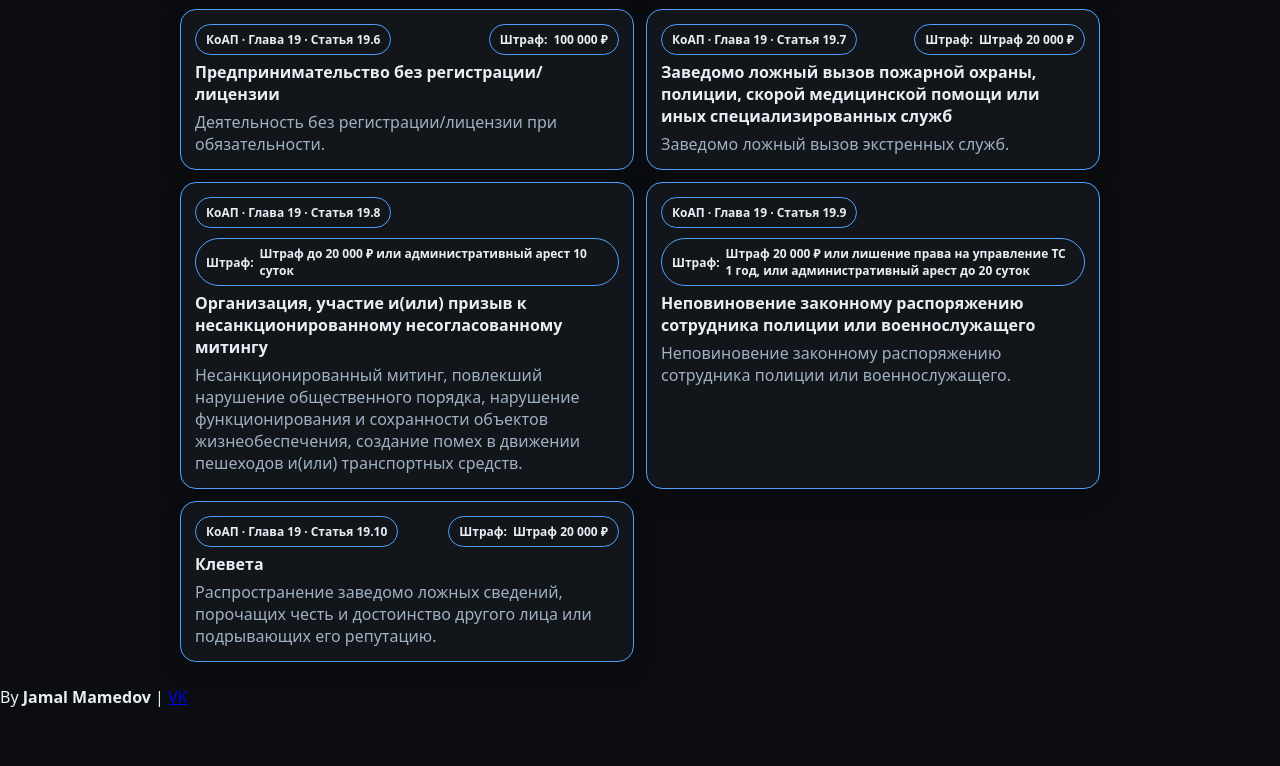
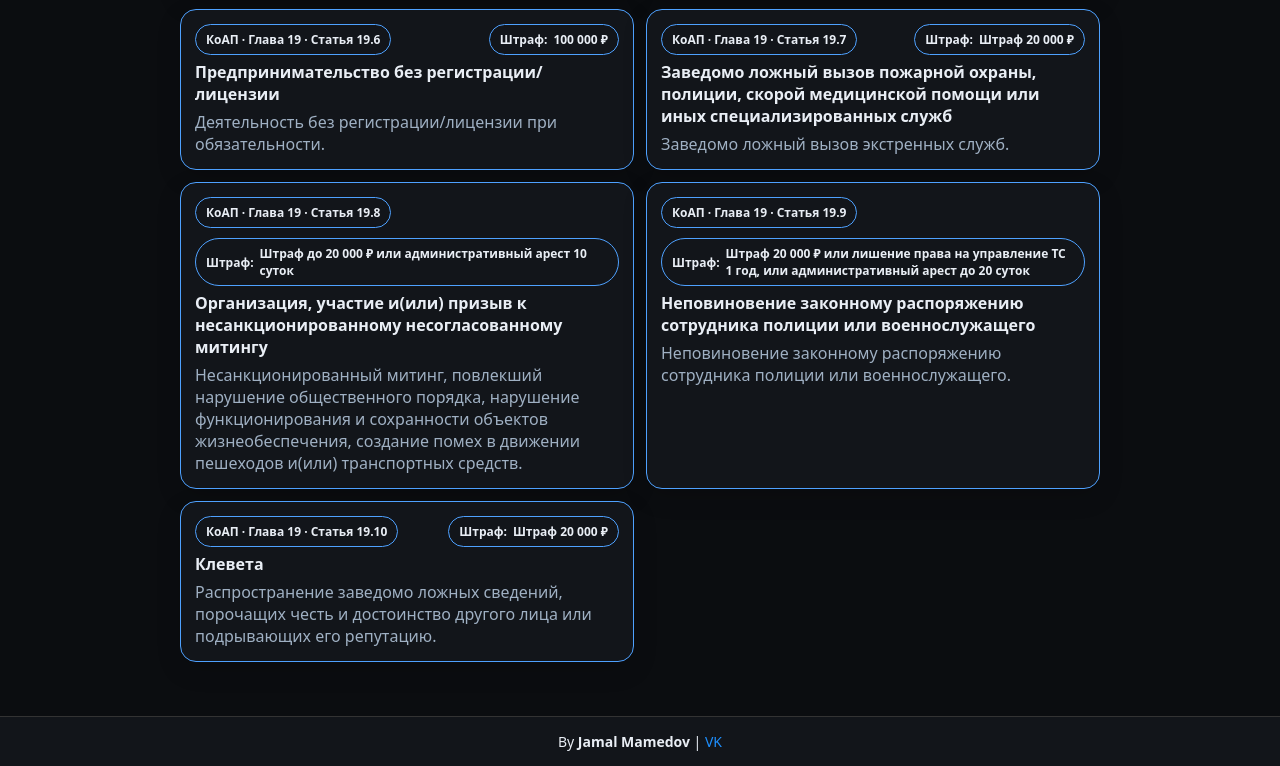
Before and after one commit to JamalBlackStar/zkndlk2, a plain HTML site: page index.html in a window 1280 px wide. Shown: the part 10965-11731 px from the top of the page. Before the commit the page ends 11673 px from the top, so only its background shows below. Drawn offline with Linux system fonts and the light colour scheme.

Commit message:
Update index.html

```diff
--- a/index.html
+++ b/index.html
@@ -343,12 +343,12 @@ function updateCalcUI(){
 document.getElementById('calc-clear').addEventListener('click',resetCalc);
 </script>
 <body>
-  <!-- основной контент сайта -->
+  <!-- Весь ваш контент сайта -->
 
-  <!-- Ник и ссылка -->
-  <div class="bottom-right">
+  <!-- Футер -->
+  <footer style="text-align:center; padding:15px; background:#12151a; color:#e9eef5; font-size:14px; margin-top:30px; border-top:1px solid #333;">
     By <strong>Jamal Mamedov</strong> |
-    <a href="https://vk.com/ваш_ник" target="_blank">VK</a>
-  </div>
+    <a href="https://vk.com/ваш_ник" target="_blank" style="color:#1e90ff; text-decoration:none;">VK</a>
+  </footer>
 </body>
 </html>
```
